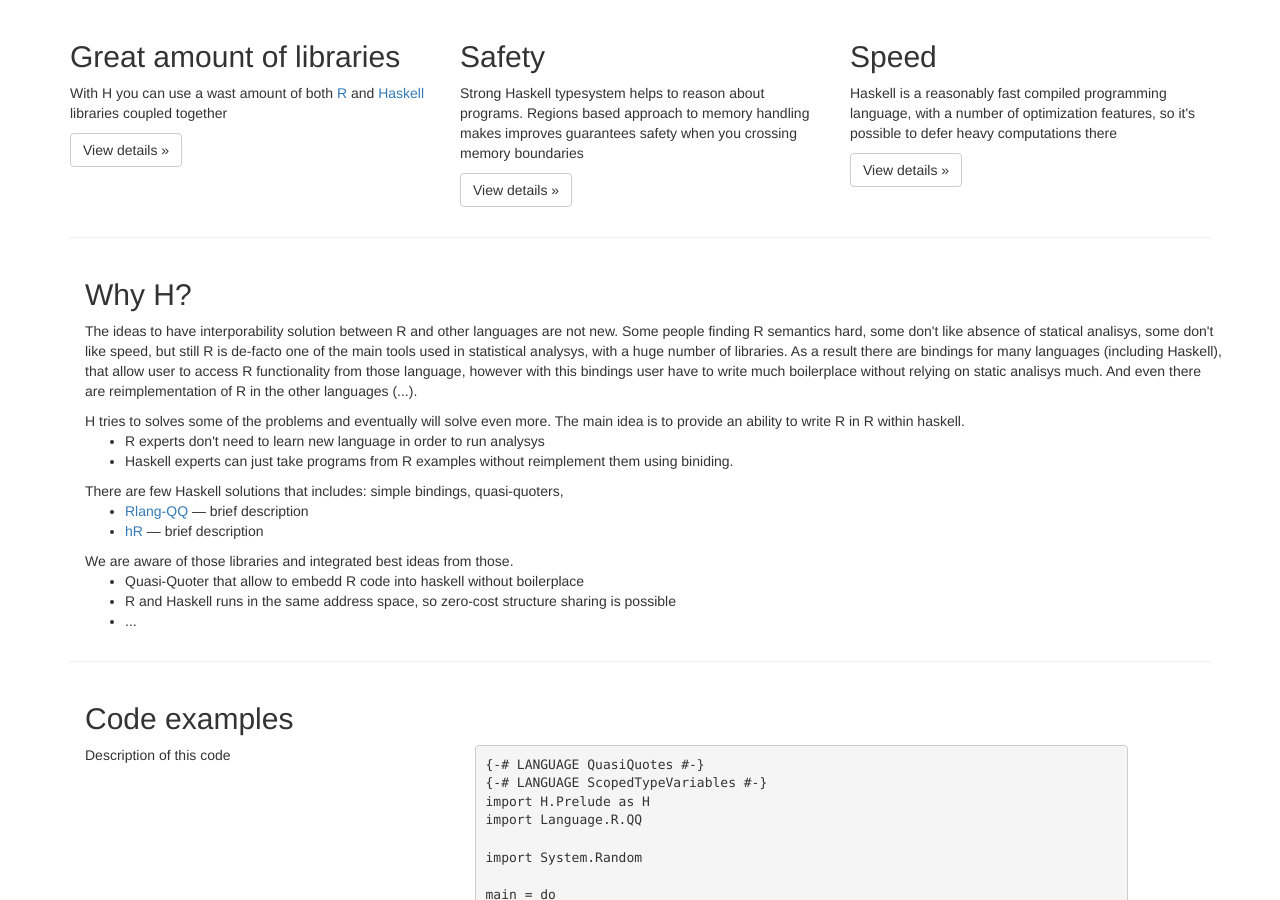
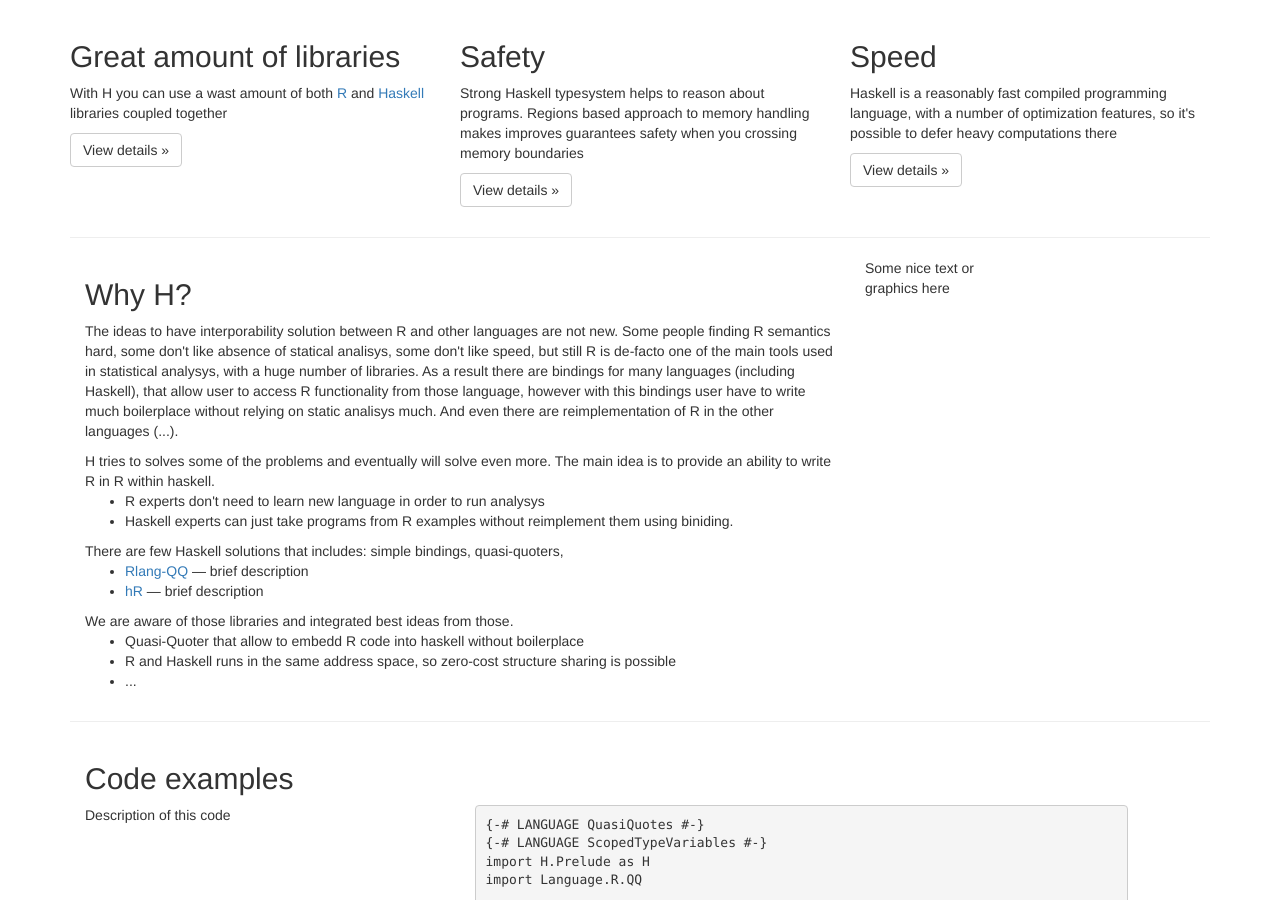
Before and after one commit to tweag/HaskellR, a Jekyll site: the page built from index.html, in a window 1280 px wide and 900 px high, scrolled down 411 px. Built offline with Jekyll 4.4.1, drawn with Linux system fonts in a browser that asks for light colours.

Commit message:
update index

```diff
--- a/index.html
+++ b/index.html
@@ -37,6 +37,8 @@ id: home
 <hr />
 
 <div class="container">
+  <div class="row">
+    <div class="col-md-8">
        <h2> Why H? </h2>
        <p> The ideas to have interporability solution between R and other languages are not new. Some
              people finding R semantics hard, some don't like absence of statical analisys, some don't like
@@ -72,6 +74,11 @@ id: home
               is possible</li>
          <li> ... </li>
        </ul>
+       </div>
+    </div>
+    <div class="col-md-2">
+      Some nice text or graphics here
+    </div>
   </div>
 </div>
 
```
Lines whose indentation alone changed are shown as unchanged.
